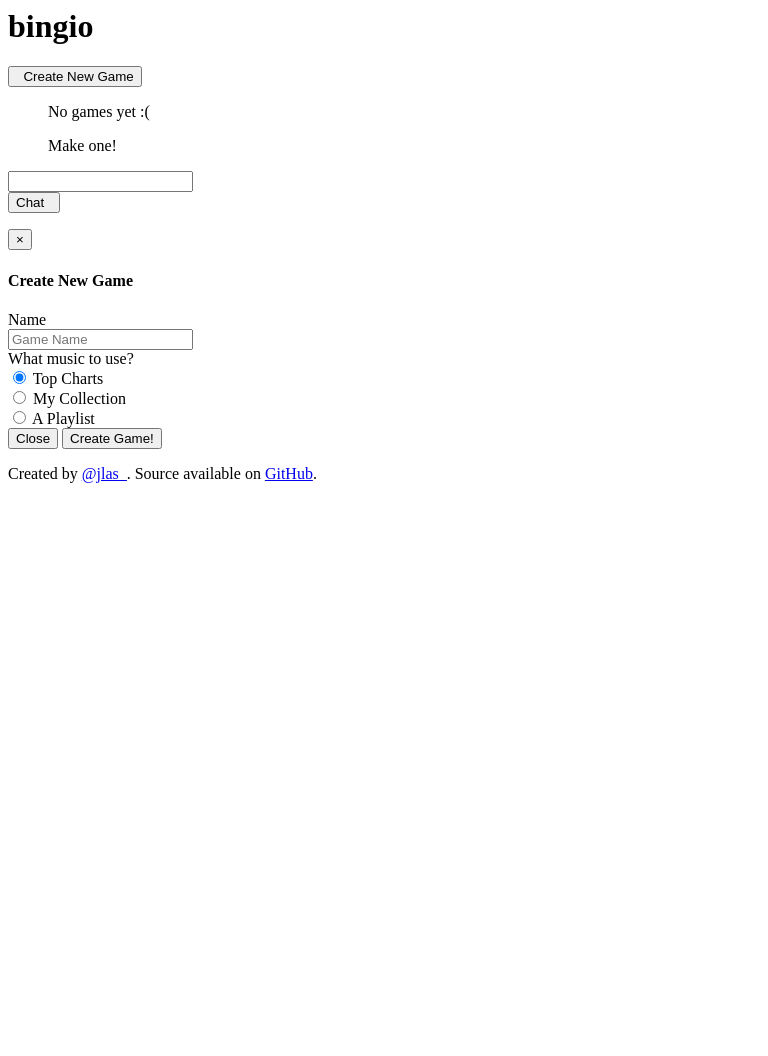
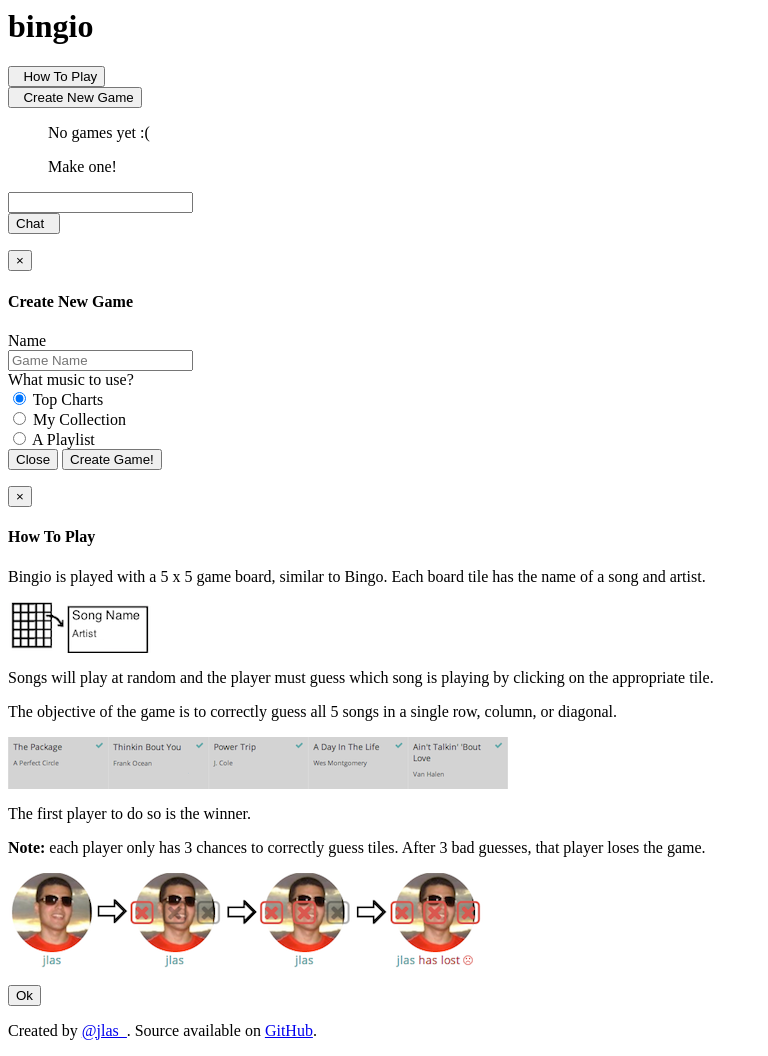
Before and after one commit to jlas/bingio, a Python web app: template app/scripts/templates/lobby.html in a window 1280 px wide. Shown: the whole page, without its empty margins (0-768 px from the left). Before the commit the page ends 483 px from the top, so only its background shows below. Run offline with Jinja, Linux system fonts and the light colour scheme; the template is opened without the code that fills it, so the values that code supplies are empty.

Commit message:
Add How To Play content. - add how-to modal - add images for how-to modal

```diff
--- a/app/scripts/templates/game.html
+++ b/app/scripts/templates/game.html
@@ -92,7 +92,7 @@
 
 <!-- Winner Modal -->
 <div class="modal fade" id="winner-modal" tabindex="-1" role="dialog"
-    aria-labelledby="createGame" aria-hidden="true">
+    aria-labelledby="gameWinner" aria-hidden="true">
   <div class="modal-dialog">
     <div class="modal-content">
       <div class="modal-body text-center">
--- a/app/scripts/templates/lobby.html
+++ b/app/scripts/templates/lobby.html
@@ -6,7 +6,15 @@
   -->
 
 <div class="container">
-  <h1 class="logo logo-small">bingio</h1>
+  <div class="row">
+    <div class="col-md-4 col-md-offset-4">
+      <h1 class="logo logo-small">bingio</h1>
+    </div>
+    <div class="col-md-4 text-right">
+      <button id="how-to-btn" class="btn btn-primary">
+        <i class="fa fa-question-circle"></i>&nbsp;&nbsp;How To Play</button>
+    </div>
+  </div>
   <div class="row">
     <div class="col-md-4" id="sidebar">
       <button id="create-game-btn" class="btn btn-default btn-block">
@@ -97,6 +105,37 @@
   </div>
 </div>
 
+<div class="modal fade" id="how-to-modal" tabindex="-1" role="dialog"
+    aria-labelledby="howTo" aria-hidden="true">
+  <div class="modal-dialog">
+    <div class="modal-content">
+      <div class="modal-header">
+        <button type="button" class="close" data-dismiss="modal" aria-hidden="true">&times;</button>
+        <h4 class="modal-title">How To Play</h4>
+      </div>
+      <div class="modal-body">
+        <p>Bingio is played with a 5 x 5 game board, similar to Bingo. Each board tile has the name of a song and artist.</p>
+        <p class="text-center">
+          <img src="/static/images/how-to-tile.png" alt="tile"/>
+        </p>
+        <p>Songs will play at random and the player must guess which song is playing by clicking on the appropriate tile.</p>
+        <p>The objective of the game is to correctly guess all 5 songs in a single row, column, or diagonal.</p>
+        <p class="text-center">
+          <img src="/static/images/how-to-win.png" alt="winning"/>
+        </p>
+        <p>The first player to do so is the winner.</p>
+        <p><strong>Note:</strong> each player only has 3 chances to correctly guess tiles. After 3 bad guesses, that player loses the game.</p>
+        <p class="text-center">
+          <img src="/static/images/how-to-losing.png" alt="losing"/>
+        </p>
+      </div>
+      <div class="modal-footer">
+        <button type="button" class="btn btn-default" data-dismiss="modal">Ok</button>
+      </div>
+    </div>
+  </div>
+</div>
+
 <footer>
   <div class="container text-center">
     <div class="row">
--- a/app/styles/color.scss
+++ b/app/styles/color.scss
@@ -12,6 +12,7 @@
 /* Default Icon color */
 .fa { color: $teal; }
 .fa.text-danger { color: $brand-danger; }
+.btn-primary > .fa { color: white; }
 
 /* Default Icon color */
 #no-games-msg { color: $darkteal; }
--- a/app/styles/layout.scss
+++ b/app/styles/layout.scss
@@ -17,6 +17,8 @@
 }
 
 footer { margin-top: 10px; }
+
+.modal-footer { margin-top: 0; }
 
 #users {
 	list-style-type: none;
@@ -44,6 +46,8 @@
 .logo {
 	text-align: center;
 }
+
+#how-to-btn { border-radius: 0; }
 
 /* Games Sidebar */
 #sidebar-games {
```
Also changed, not shown: app/scripts/views/lobby.js (+6 -1 lines), app/images/how-to-losing.png (added), app/images/how-to-tile.png (added), app/images/how-to-win.png (added).
